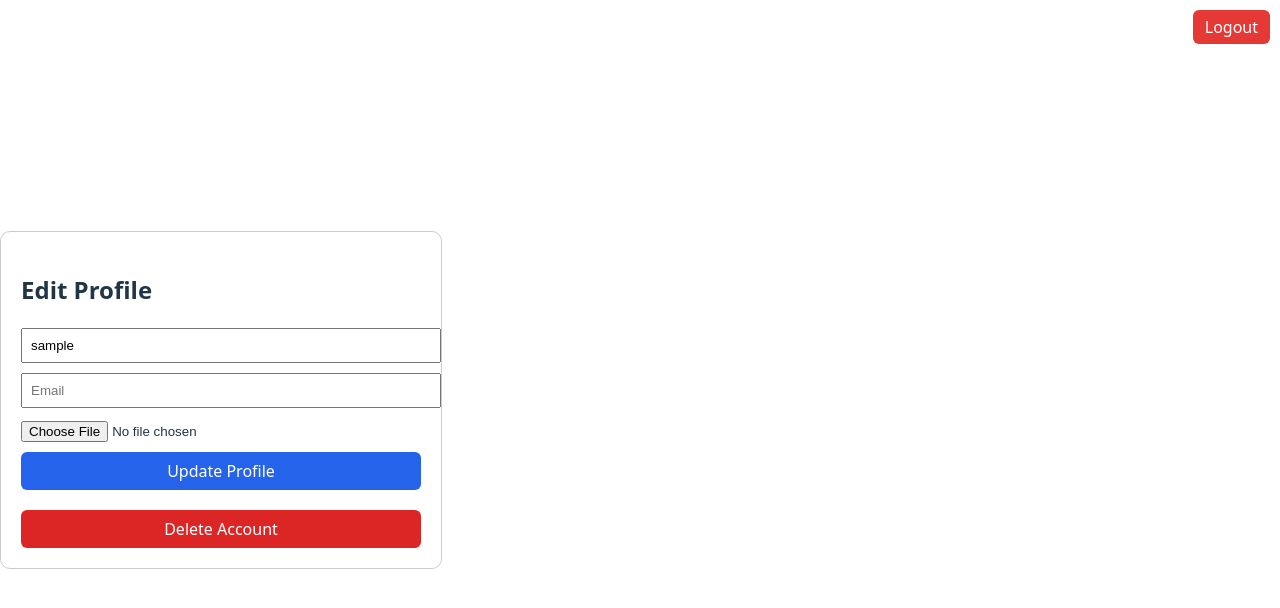
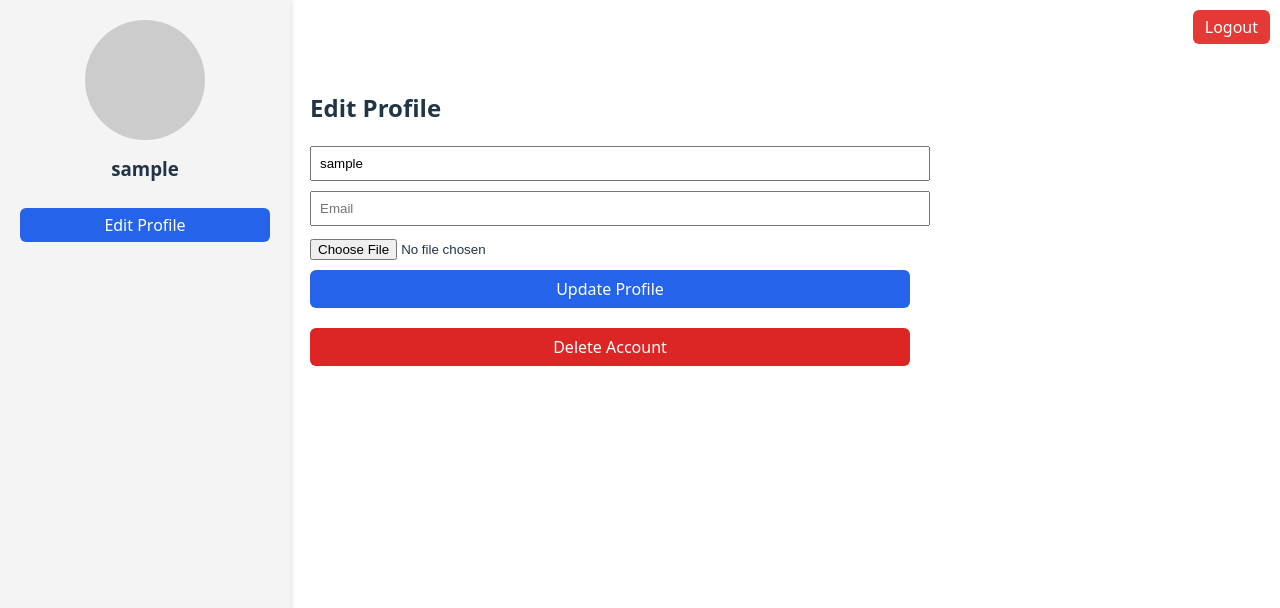
Before and after one commit to wayside-jr/Demo-dating-app, a React (Vite) app in the folder dating-app/: page /edit-profile in a window 1280 px wide. Shown: the top 608 px of the page. Built offline with nearby package versions, Linux system fonts and the light colour scheme; no server answers; sample sign-in values are in the browser's storage.

Commit message:
updated editProfile

```diff
--- a/dating-app/src/pages/EditProfile.jsx
+++ b/dating-app/src/pages/EditProfile.jsx
@@ -75,9 +75,73 @@ export default function EditProfile({ token, currentUser, setCurrentUser, onLogo
   };
 
   return (
-    <div style={{ maxWidth: "400px", margin: "50px auto", padding: "20px", border: "1px solid #ccc", borderRadius: "10px" }}>
+    <div style={{ display: "flex", minHeight: "100vh" }}>
+      {/* Side Panel */}
+      <aside
+        style={{
+          width: "250px",
+          background: "#f4f4f4",
+          padding: "20px",
+          display: "flex",
+          flexDirection: "column",
+          alignItems: "center",
+          boxShadow: "2px 0 5px rgba(0,0,0,0.1)",
+        }}
+      >
+        {currentUser?.photo ? (
+          <img
+            src={`http://127.0.0.1:5000/uploads/${currentUser.photo}`}
+            alt={currentUser.username}
+            style={{
+              width: "120px",
+              height: "120px",
+              objectFit: "cover",
+              borderRadius: "50%",
+              marginBottom: "10px",
+            }}
+          />
+        ) : (
+          <div
+            style={{
+              width: "120px",
+              height: "120px",
+              background: "#ccc",
+              borderRadius: "50%",
+              marginBottom: "10px",
+            }}
+          />
+        )}
+        <h3 style={{ margin: "5px 0" }}>{currentUser.username}</h3>
+        <p style={{ margin: "5px 0", fontSize: "0.9rem" }}>{currentUser.email}</p>
+
+        <button
+          onClick={() => navigate("/edit-profile")}
+          style={{
+            marginTop: "10px",
+            padding: "6px 12px",
+            background: "#2563eb",
+            color: "#fff",
+            border: "none",
+            borderRadius: "6px",
+            cursor: "pointer",
+            width: "100%",
+          }}
+        >
+          Edit Profile
+        </button>
+      </aside>
+
+      {/* Main content */}
+      <div
+        style={{
+          flex: 1,
+          maxWidth: "600px",
+          margin: "50px auto",
+          padding: "20px",
+        }}
+      >
         <h2>Edit Profile</h2>
-      {msg && <p style={{ color: "green" }}>{msg}</p>}
+        {msg && <p style={{ color: msg.includes("failed") ? "red" : "green" }}>{msg}</p>}
 
         <form onSubmit={handleSubmit} encType="multipart/form-data">
           <input
@@ -134,5 +198,6 @@ export default function EditProfile({ token, currentUser, setCurrentUser, onLogo
           Delete Account
         </button>
       </div>
+    </div>
   );
 }
```
Also changed, not shown: 1 other file (tests, documents, lock files or other folders). Lines whose indentation alone changed are shown as unchanged.
